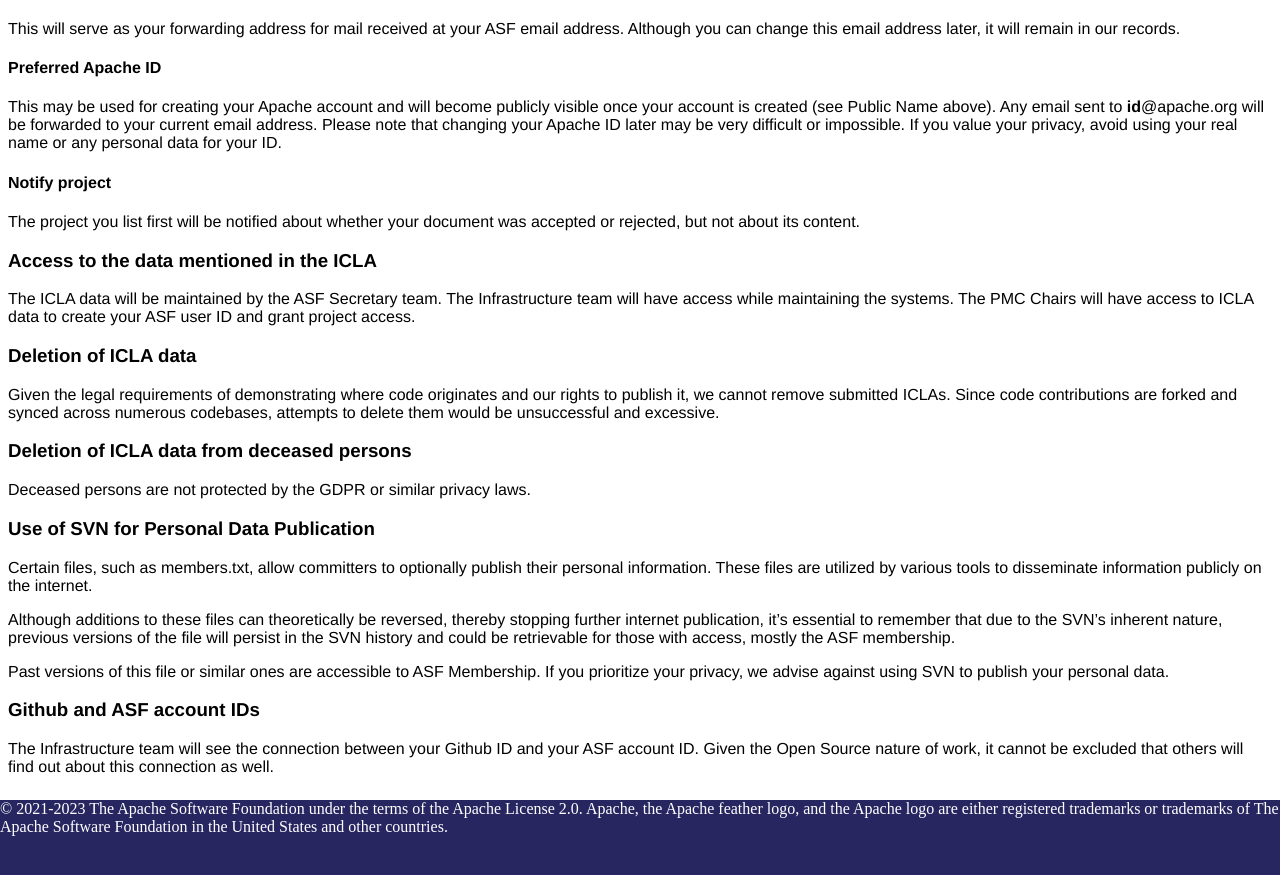
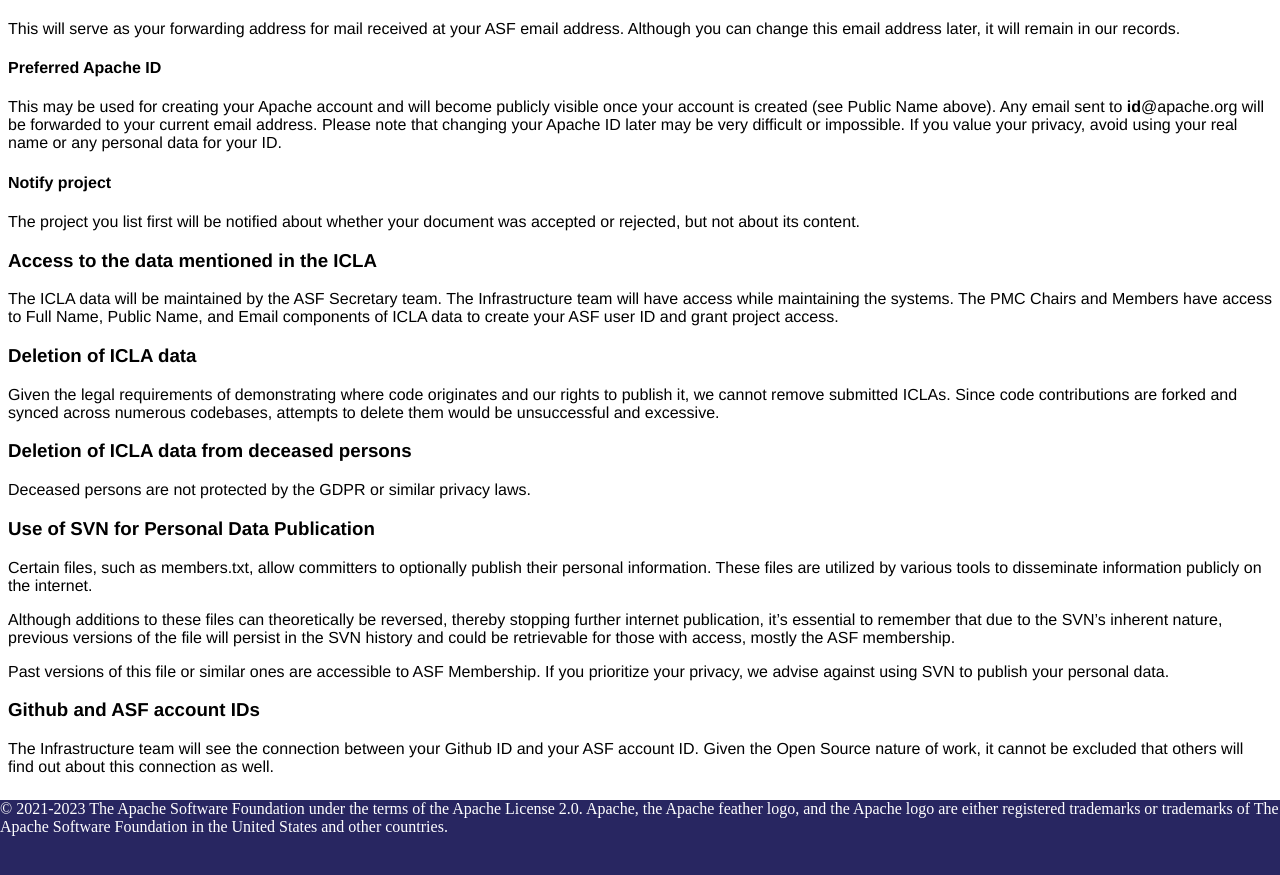
Before and after one commit to apache/privacy-website, a Jekyll site: the page output/policies/privacy-policy-committer.html, which Jekyll copies as it is, in a window 1280 px wide and 900 px high, scrolled down 1208 px. Shown: the top 875 px of the window. Built offline with Jekyll 4.4.1, drawn with Linux system fonts in a browser that asks for light colours.

Commit message:
Automatic Site Publish by Buildbot

```diff
--- a/output/feed.xml
+++ b/output/feed.xml
@@ -1,4 +1,4 @@
-<?xml version="1.0" encoding="utf-8"?><feed xmlns="http://www.w3.org/2005/Atom" ><generator uri="https://jekyllrb.com/" version="4.2.2">Jekyll</generator><link href="/feed.xml" rel="self" type="application/atom+xml" /><link href="/" rel="alternate" type="text/html" /><updated>2023-06-24T21:50:59+00:00</updated><id>/feed.xml</id><title type="html">Apache Software Foundation - Data Privacy</title><subtitle>Write an awesome description for your new site here. You can edit this line in _config.yml. It will appear in your document head meta (for Google search results) and in your feed.xml site description.</subtitle><entry><title type="html">Welcome to Jekyll!</title><link href="/jekyll/update/2021/03/05/welcome-to-jekyll.html" rel="alternate" type="text/html" title="Welcome to Jekyll!" /><published>2021-03-05T19:38:56+00:00</published><updated>2021-03-05T19:38:56+00:00</updated><id>/jekyll/update/2021/03/05/welcome-to-jekyll</id><content type="html" xml:base="/jekyll/update/2021/03/05/welcome-to-jekyll.html"><![CDATA[<p>You’ll find this post in your <code class="language-plaintext highlighter-rouge">_posts</code> directory. Go ahead and edit it and re-build the site to see your changes. You can rebuild the site in many different ways, but the most common way is to run <code class="language-plaintext highlighter-rouge">jekyll serve</code>, which launches a web server and auto-regenerates your site when a file is updated.</p>
+<?xml version="1.0" encoding="utf-8"?><feed xmlns="http://www.w3.org/2005/Atom" ><generator uri="https://jekyllrb.com/" version="4.2.2">Jekyll</generator><link href="/feed.xml" rel="self" type="application/atom+xml" /><link href="/" rel="alternate" type="text/html" /><updated>2023-06-25T09:13:42+00:00</updated><id>/feed.xml</id><title type="html">Apache Software Foundation - Data Privacy</title><subtitle>Write an awesome description for your new site here. You can edit this line in _config.yml. It will appear in your document head meta (for Google search results) and in your feed.xml site description.</subtitle><entry><title type="html">Welcome to Jekyll!</title><link href="/jekyll/update/2021/03/05/welcome-to-jekyll.html" rel="alternate" type="text/html" title="Welcome to Jekyll!" /><published>2021-03-05T19:38:56+00:00</published><updated>2021-03-05T19:38:56+00:00</updated><id>/jekyll/update/2021/03/05/welcome-to-jekyll</id><content type="html" xml:base="/jekyll/update/2021/03/05/welcome-to-jekyll.html"><![CDATA[<p>You’ll find this post in your <code class="language-plaintext highlighter-rouge">_posts</code> directory. Go ahead and edit it and re-build the site to see your changes. You can rebuild the site in many different ways, but the most common way is to run <code class="language-plaintext highlighter-rouge">jekyll serve</code>, which launches a web server and auto-regenerates your site when a file is updated.</p>
 
 <p>Jekyll requires blog post files to be named according to the following format:</p>
 
--- a/output/policies/privacy-policy-committer.html
+++ b/output/policies/privacy-policy-committer.html
@@ -116,8 +116,8 @@
 
 <p>The ICLA data will be maintained by the ASF Secretary team.
 The Infrastructure team  will have access while maintaining the systems.
-The PMC Chairs will have access to ICLA data to create your ASF user ID
-and grant project access.</p>
+The PMC Chairs and Members have access to Full Name, Public Name,
+and Email components of ICLA data to create your ASF user ID and grant project access.</p>
 
 <h3 id="deletion-of-icla-data">Deletion of ICLA data</h3>
 
```
